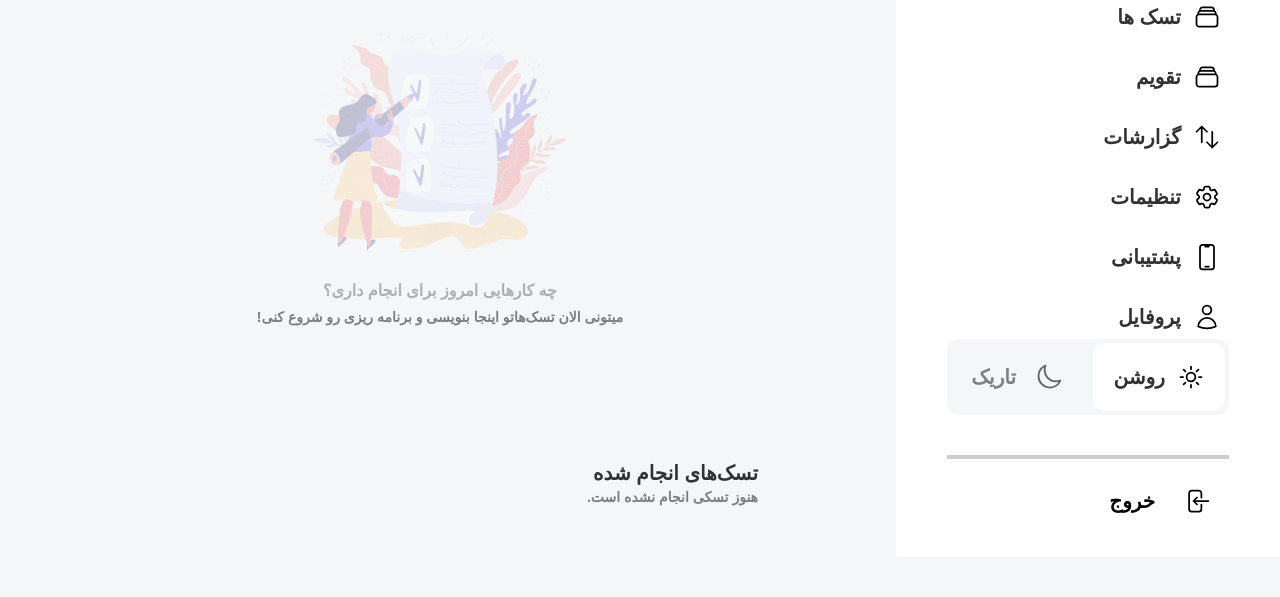
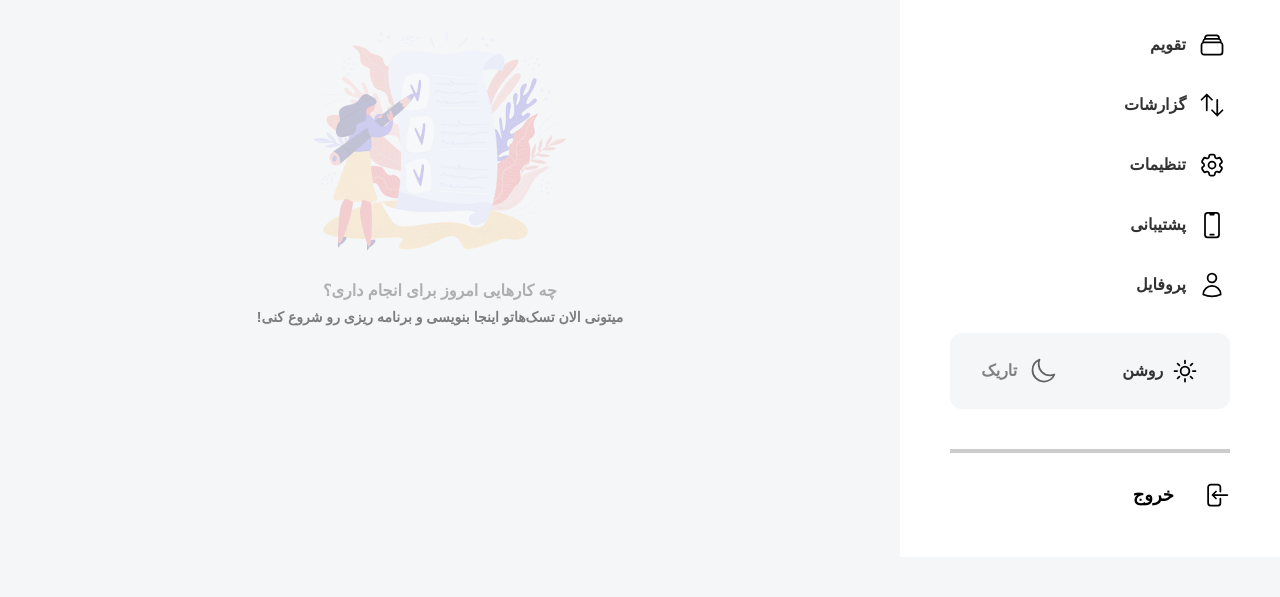
Before and after one commit to naembrm/project-JS-1, a website: page index.html in a window 1280 px wide. Shown: the part 243-840 px from the top of the page. Drawn offline with Linux system fonts and the light colour scheme; a web font is replaced by a local one.

Commit message:
last update 2 naem

```diff
--- a/index.html
+++ b/index.html
@@ -73,15 +73,19 @@
       <!-- باید فلکس داده شه -->
 <aside
   id="sidebar"
-  class="fixed top-0 right-0 h-screen w-[70%] md:w-96
-         bg-white dark:bg-[#091120]
-         z-50 flex flex-col
-         py-6 px-4
-         transition-transform duration-300
-         translate-x-full md:translate-x-0"
+class="fixed top-0 right-0 h-screen
+w-[85%] max-w-[380px]
+md:w-[320px]
+lg:w-[360px]
+xl:w-[380px]
+bg-white dark:bg-[#091120]
+z-50 flex flex-col
+py-6 px-4
+transition-transform duration-300
+translate-x-full md:translate-x-0"
 >
         <div
-          class="hidden  md:flex md:flex-row md:items-center md:gap-4 md:w-[70%] md:m-auto md:mt-10"
+          class="hidden  md:flex md:flex-row md:items-center md:gap-4 w-full max-w-[260px] mx-auto md:mt-3"
         >
           <div class="flex flex-col">
             <img src="./src/assets/images/user.png" alt="" />
@@ -98,7 +102,7 @@
 </div>
         </div>
         <div
-          class="flex justify-between flex-row just mt-12.5 w-[80%] m-auto mb-11 md:hidden"
+          class="flex justify-between flex-row just mt-12.5 w-[80%] m-auto mb-3 md:hidden"
         >
           <div>
             <h2
@@ -124,10 +128,10 @@
 </svg>
           </div>
         </div>
-        <nav class="w-[80%] m-auto flex flex-col gap-4 mt-12.5 flex-1">
+        <nav class="overflow-y-auto scrollbar-thin w-full max-w-[280px] mx-auto flex flex-col gap-1 mt-10 flex-1 overflow-y-auto">
           <div
-             class="group flex flex-row-reverse justify-end gap-3 items-center
-  p-2 rounded-lg
+             class="w-full min-h-[56px] group flex flex-row-reverse justify-end gap-3 items-center
+  p-1 rounded-lg
   cursor-pointer
   transition-all duration-200
   hover:bg-[#F5FAFF]
@@ -136,7 +140,7 @@
   hover:pr-4"
           >
             <h2
-             class="font-bold text-xl text-Neutral-2 dark:text-Neutral-11 dark:font-light transition-colors group-hover:text-[#007BFF]"
+             class="font-semibold text-base text-Neutral-2 dark:text-Neutral-11 dark:font-light transition-colors group-hover:text-[#007BFF]"
             >
               خانه
             </h2>
@@ -158,8 +162,8 @@
             </a>
           </div>
           <div
-                        class="group flex flex-row-reverse justify-end gap-3 items-center
-  p-2 rounded-lg
+                        class="w-full min-h-[56px] group flex flex-row-reverse justify-end gap-3 items-center
+  p-1 rounded-lg
   cursor-pointer
   transition-all duration-200
   hover:bg-[#F5FAFF]
@@ -168,7 +172,7 @@
   hover:pr-4"
           >
             <h2
-             class="font-bold text-xl text-Neutral-2 dark:text-Neutral-11 dark:font-light transition-colors group-hover:text-[#007BFF]"
+             class="font-semibold text-base text-Neutral-2 dark:text-Neutral-11 dark:font-light transition-colors group-hover:text-[#007BFF]"
             >
               تسک ها
             </h2>
@@ -190,8 +194,8 @@
             </a>
           </div>
           <div
-class="group flex flex-row-reverse justify-end gap-3 items-center
-  p-2 rounded-lg
+class=" w-full min-h-[56px] group flex flex-row-reverse justify-end gap-3 items-center
+  p-1 rounded-lg
   cursor-pointer
   transition-all duration-200
   hover:bg-[#F5FAFF]
@@ -199,7 +203,7 @@
   hover:shadow-sm
   hover:pr-4"          >
             <h2
-             class="font-bold text-xl text-Neutral-2 dark:text-Neutral-11 dark:font-light transition-colors group-hover:text-[#007BFF]"
+             class="font-semibold text-base text-Neutral-2 dark:text-Neutral-11 dark:font-light transition-colors group-hover:text-[#007BFF]"
             >
               تقویم
             </h2>
@@ -221,8 +225,8 @@
             </a>
           </div>
           <div
-class="group flex flex-row-reverse justify-end gap-3 items-center
-  p-2 rounded-lg
+class="w-full min-h-[56px] group flex flex-row-reverse justify-end gap-3 items-center
+  p-1 rounded-lg
   cursor-pointer
   transition-all duration-200
   hover:bg-[#F5FAFF]
@@ -230,7 +234,7 @@
   hover:shadow-sm
   hover:pr-4"           >
             <h2
-             class="font-bold text-xl text-Neutral-2 dark:text-Neutral-11 dark:font-light transition-colors group-hover:text-[#007BFF]"
+             class="font-semibold text-base text-Neutral-2 dark:text-Neutral-11 dark:font-light transition-colors group-hover:text-[#007BFF]"
             >
               گزارشات
             </h2>
@@ -252,8 +256,8 @@
             </a>
           </div>
           <div
-class="group flex flex-row-reverse justify-end gap-3 items-center
-  p-2 rounded-lg
+class="w-full min-h-[56px] group flex flex-row-reverse justify-end gap-3 items-center
+  p-1 rounded-lg
   cursor-pointer
   transition-all duration-200
   hover:bg-[#F5FAFF]
@@ -261,7 +265,7 @@
   hover:shadow-sm
   hover:pr-4"          >
             <h2
-             class="font-bold text-xl text-Neutral-2 dark:text-Neutral-11 dark:font-light transition-colors group-hover:text-[#007BFF]"
+             class="font-semibold text-base text-Neutral-2 dark:text-Neutral-11 dark:font-light transition-colors group-hover:text-[#007BFF]"
             >
               تنظیمات
             </h2>
@@ -288,8 +292,8 @@
             </a>
           </div>
           <div
-class="group flex flex-row-reverse justify-end gap-3 items-center
-  p-2 rounded-lg
+class="w-full min-h-[56px] group flex flex-row-reverse justify-end gap-3 items-center
+  p-1 rounded-lg
   cursor-pointer
   transition-all duration-200
   hover:bg-[#F5FAFF]
@@ -297,7 +301,7 @@
   hover:shadow-sm
   hover:pr-4"          >
             <h2
-             class="font-bold text-xl text-Neutral-2 dark:text-Neutral-11 dark:font-light transition-colors group-hover:text-[#007BFF]"
+             class="font-semibold text-base text-Neutral-2 dark:text-Neutral-11 dark:font-light transition-colors group-hover:text-[#007BFF]"
             >
               پشتیبانی
             </h2>
@@ -319,8 +323,8 @@
             </a>
           </div>
           <div
-class="group flex flex-row-reverse justify-end gap-3 items-center
-  p-2 rounded-lg
+class="w-full min-h-[56px] group flex flex-row-reverse justify-end gap-3 items-center
+  p-1 rounded-lg
   cursor-pointer
   transition-all duration-200
   hover:bg-[#F5FAFF]
@@ -328,7 +332,7 @@
   hover:shadow-sm
   hover:pr-4"          >
             <h2
-             class="font-bold text-xl text-Neutral-2 dark:text-Neutral-11 dark:font-light transition-colors group-hover:text-[#007BFF]"
+             class="font-semibold text-base text-Neutral-2 dark:text-Neutral-11 dark:font-light transition-colors group-hover:text-[#007BFF]"
             >
               پروفایل
             </h2>
@@ -352,14 +356,16 @@
         </nav>
         <div class="nav-footer mt-auto">
           <div
-            class="dark-light flex bg-Neutral-9 p-1 rounded-xl w-[80%] m-auto justify-between dark:bg-[#0C1B31]"
+            class="dark-light flex bg-Neutral-9 p-1 rounded-xl w-full max-w-[280px] mx-auto justify-between dark:bg-[#0C1B31]"
           >
             <div
              id="light-toggle"
-              class="cursor-pointer flex gap-3 flex-row-reverse bg-Neutral-11 p-5 rounded-xl w-[48%] justify-between dark:bg-inherit"
-            >
+class="cursor-pointer flex flex-row-reverse items-center justify-center
+w-[48%] rounded-xl
+px-3 py-3 md:p-5
+gap-2 md:gap-2"            >
               <h2
-                class="text-xl font-bold text-Neutral-2 dark:text-Neutral-8 dark:font-light"
+                class="text-base font-bold text-Neutral-2 dark:text-Neutral-8 dark:font-light"
               >
                 روشن
               </h2>
@@ -382,10 +388,12 @@
             </div>
             <div
             id="dark-toggle"
-              class="cursor-pointer flex gap-3 flex-row-reverse p-5 rounded-xl w-[48%] justify-between dark:bg-[#002247]"
-            >
+class="cursor-pointer flex flex-row-reverse items-center justify-center
+w-[48%] rounded-xl
+px-3 py-3 md:p-5
+gap-2 md:gap-3"            >
               <h2
-                class="text-xl opacity-60 font-bold text-Neutral-2 dark:text-Neutral-11 dark:font-light"
+                class="text-base opacity-60 font-bold text-Neutral-2 dark:text-Neutral-11 dark:font-light"
               >
                 تاریک
               </h2>
@@ -407,11 +415,11 @@
               </button>
             </div>
           </div>
-          <hr class="border-2 w-[80%] opacity-20 mt-10 m-auto" />
+          <hr class="border-2 w-full max-w-[280px] opacity-20 mt-10 m-auto" />
           <div
-            class="mb-6 exit flex flex-row-reverse justify-end mt-7 w-[70%] m-auto gap-7"
+            class="mb-6 exit flex flex-row-reverse justify-end mt-7 w-full max-w-[280px] mx-auto gap-7"
           >
-            <h2 class="font-bold text-xl dark:text-Neutral-11 dark:font-light">
+            <h2 class="font-semibold text-lg dark:text-Neutral-11 dark:font-light">
               خروج
             </h2>
             <a href="#"
@@ -636,7 +644,7 @@
         </div>
       </section>
       <!-- tarane -->
-      <section class="tasks-done mt-9 mb-9">
+      <section id="done-section" class="tasks-done mt-9 mb-9">
         <div class="mx-auto flex w-full md:w-[75%] flex-col gap-4 px-4 py-8 text-right  sm:px-6 lg:px-0">
           <!-- عنوان -->
           <div class="mb-6 text-right">
--- a/src/index.js
+++ b/src/index.js
@@ -63,6 +63,7 @@
   let editingTaskId = null;
   let tasks = readStorage(STORAGE_KEYS.tasks, []);
   function initializeTaskForm() {
+    const doneSection = document.getElementById("done-section");
     const todoList = document.getElementById("todo-list");
     const titleField = document.getElementById("task-name-field");
     const descriptionField = document.getElementById("task-description-field");
@@ -449,10 +450,13 @@
 
       const doneCount = tasks.filter((task) => task.completed).length;
 
-      doneCountText.textContent =
-        doneCount === 0
-          ? "هنوز تسکی انجام نشده است."
-          : `${toPersianDigits(doneCount)} تسک انجام شده است`;
+      if (doneCount === 0) {
+        doneCountText.textContent = "";
+        doneSection?.classList.add("hidden");
+      } else {
+        doneSection?.classList.remove("hidden");
+        doneCountText.textContent = `${toPersianDigits(doneCount)} تسک انجام شده است`;
+      }
     }
 
     function renderSavedTasks() {
```
Also changed, not shown: src/output.css.
